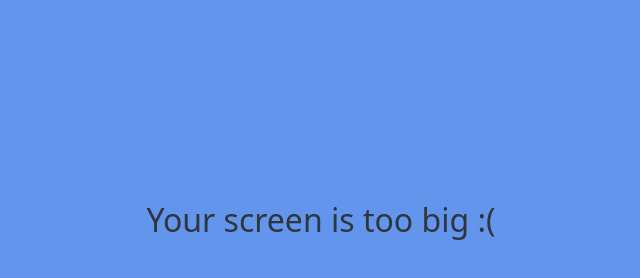
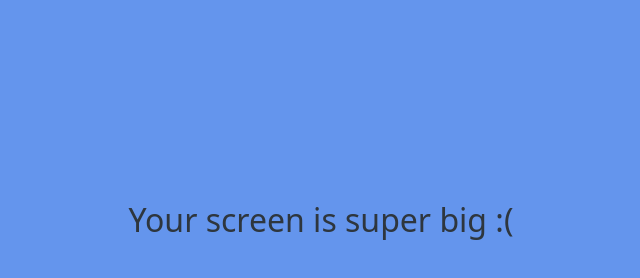
Before and after one commit to codeeon/kokoa-clone, a plain HTML site: page friends.html in a window 1280 px wide. Shown: the part 180-458 px from the top of the page, without its empty margins (319-959 px from the left). Drawn offline with Linux system fonts and the light colour scheme.

Commit message:
too -> super
too -> super / experimental branch commit test

```diff
--- a/friends.html
+++ b/friends.html
@@ -111,7 +111,7 @@
       <i class="fas fa-comment"></i>
     </div>
     <div id="no-mobile">
-      <span>Your screen is too big :(</span>
+      <span>Your screen is super big :(</span>
     </div>
     <script
       src="https://kit.fontawesome.com/41bc1c3a74.js"
```
Also changed, not shown: 1 other file.
